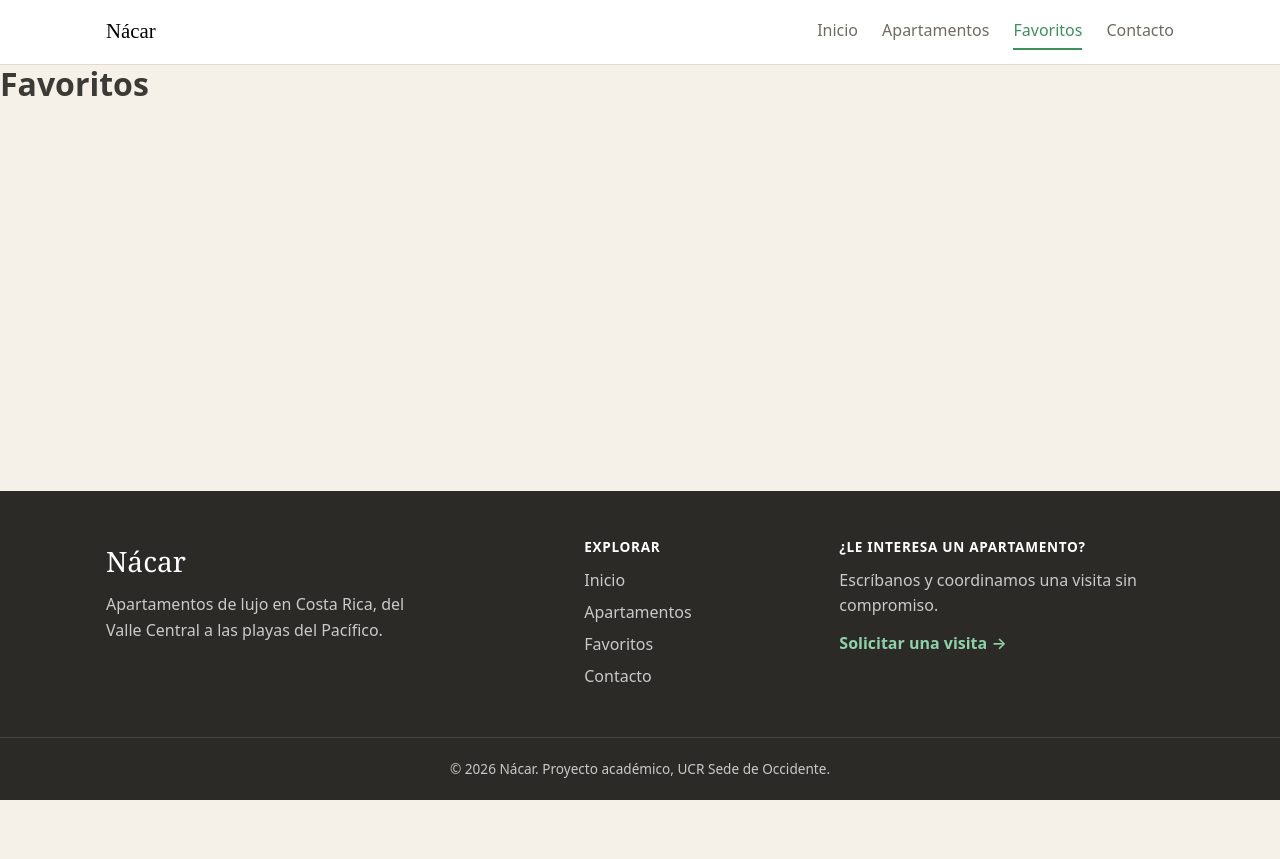
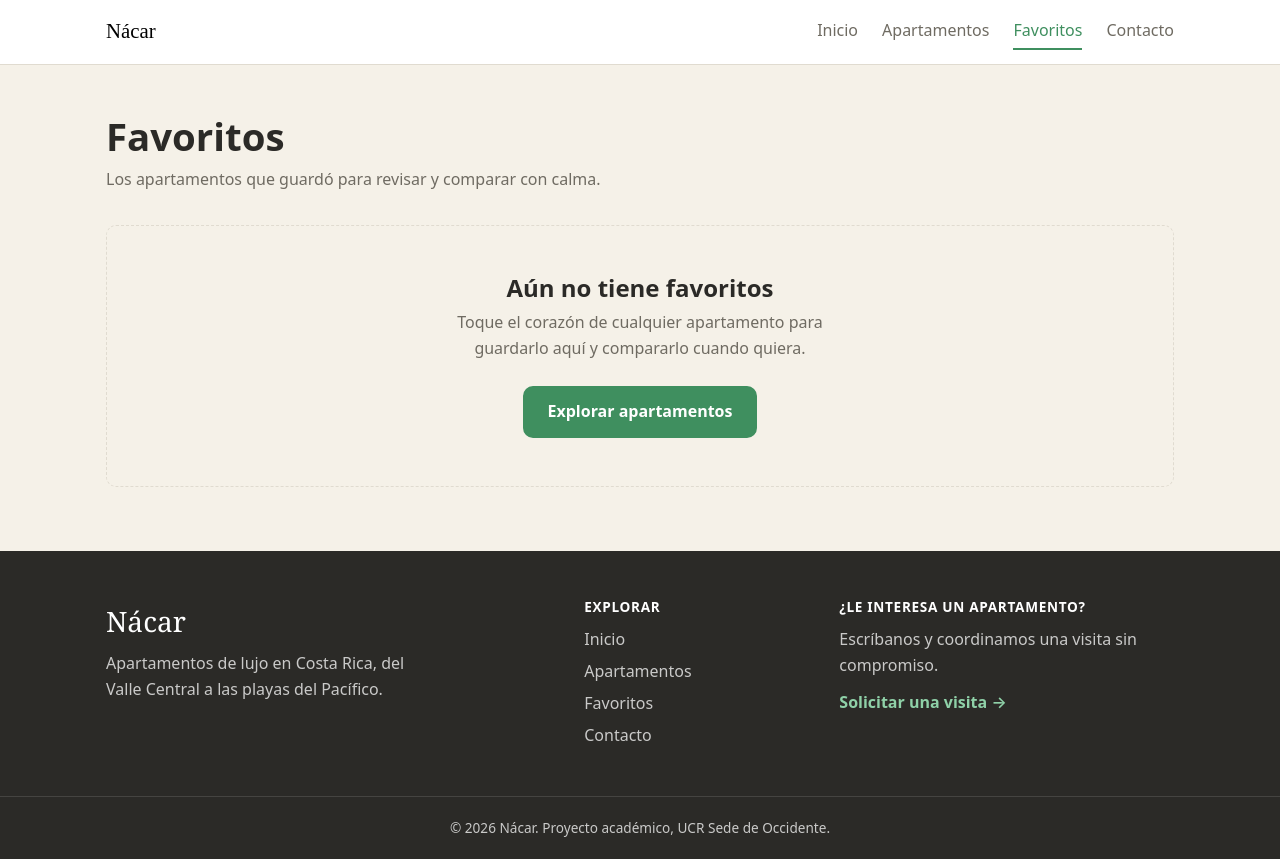
Before and after one commit to diego0226/proyectoDevIV, a React (Vite) app in the folder nacar/: page /favoritos in a window 1280 px wide. Before the commit the page ends 800 px from the top, so only its background shows below. Built offline with nearby package versions, Linux system fonts and the light colour scheme.

Commit message:
Feature favorites completado

```diff
--- a/nacar/src/features/apartments/components/ApartmentCard.tsx
+++ b/nacar/src/features/apartments/components/ApartmentCard.tsx
@@ -1,6 +1,7 @@
 import { Link } from "react-router-dom";
 import type { Apartment } from "../types/Apartments";
 import { formatPrice } from "../../shared/utils/formatPrice";
+import FavoriteButton from "../../favorites/components/FavoriteButton";
 import "./ApartmentCard.css";
 
 interface ApartmentCardProps {
@@ -17,7 +18,10 @@ const ApartmentCard = ({ apartment }: ApartmentCardProps) => {
           loading="lazy"
         />
 
-        {/* Pendiente: aquí va el FavoriteButton de Jered */}
+        <FavoriteButton
+          apartmentId={apartment.id}
+          apartmentName={apartment.name}
+        />
       </div>
 
       <div className="apartment-card__body">
--- a/nacar/src/features/apartments/components/ApartmentContactCard.tsx
+++ b/nacar/src/features/apartments/components/ApartmentContactCard.tsx
@@ -1,6 +1,7 @@
 import { Link } from "react-router-dom";
 import type { Apartment } from "../types/Apartments";
 import { formatPrice } from "../../shared/utils/formatPrice";
+import FavoriteButton from "../../favorites/components/FavoriteButton";
 import "./ApartmentContactCard.css";
 
 interface ApartmentContactCardProps {
@@ -21,13 +22,19 @@ const ApartmentContactCard = ({ apartment }: ApartmentContactCardProps) => {
         compromiso.
       </p>
 
-      {/* El id viaja en la URL para que el formulario de contacto quede prellenado */}
+
       <Link
         className="btn btn--primary apartment-contact-card__button"
         to={`/contacto?propiedad=${apartment.id}`}
       >
         Solicitar una visita
       </Link>
+
+      <FavoriteButton
+        apartmentId={apartment.id}
+        apartmentName={apartment.name}
+        variant="full"
+      />
     </aside>
   );
 };
--- /dev/null
+++ b/nacar/src/features/favorites/components/FavoriteButton.css
@@ -0,0 +1,70 @@
+/* Botón de favoritos */
+.favorite-button {
+  display: inline-flex;
+  align-items: center;
+  justify-content: center;
+  gap: 0.5rem;
+  cursor: pointer;
+}
+
+/* Corazón: solo borde cuando no es favorito, relleno cuando sí lo es */
+.favorite-button svg {
+  width: 20px;
+  height: 20px;
+  flex-shrink: 0;
+  fill: none;
+  stroke: currentColor;
+  stroke-width: 2;
+  stroke-linejoin: round;
+}
+
+.favorite-button[aria-pressed="true"] svg {
+  fill: currentColor;
+}
+
+.favorite-button:focus-visible {
+  outline: 2px solid var(--color-primary);
+  outline-offset: 2px;
+}
+
+/* Variante de ícono: esquina superior derecha de la imagen de la tarjeta
+   (.apartment-card__media ya tiene position: relative) */
+.favorite-button--icon {
+  position: absolute;
+  top: 0.75rem;
+  right: 0.75rem;
+  width: 44px;
+  height: 44px;
+  padding: 0;
+  border: none;
+  border-radius: 50%;
+  background-color: var(--color-white);
+  color: var(--color-dark);
+  box-shadow: var(--shadow);
+  transition: transform 0.2s, color 0.2s;
+}
+
+.favorite-button--icon:hover {
+  transform: scale(1.08);
+  color: var(--color-primary);
+}
+
+.favorite-button--icon[aria-pressed="true"] {
+  color: var(--color-primary);
+}
+
+/* Variante con texto: botón de ancho completo en el detalle */
+.favorite-button--full {
+  width: 100%;
+  margin-top: 0.75rem;
+}
+
+.favorite-button--full[aria-pressed="true"] {
+  background-color: var(--color-primary);
+  color: var(--color-white);
+}
+
+.favorite-button--full[aria-pressed="true"]:hover {
+  background-color: var(--color-primary-dark);
+  border-color: var(--color-primary-dark);
+}
--- a/nacar/src/features/favorites/components/FavoriteButton.tsx
+++ b/nacar/src/features/favorites/components/FavoriteButton.tsx
@@ -1,8 +1,49 @@
-const FavoriteButton = () => {
+import { useFavorites } from "../context/useFavorites";
+import type { FavoriteButtonProps } from "../types/Favorites";
+import "./FavoriteButton.css";
+
+const FavoriteButton = ({
+  apartmentId,
+  apartmentName,
+  variant = "icon",
+}: FavoriteButtonProps) => {
+  const { isFavorite, addFavorite, removeFavorite } = useFavorites();
+  const favorite = isFavorite(apartmentId);
+
+  const handleClick = () => {
+    if (favorite) {
+      removeFavorite(apartmentId);
+    } else {
+      addFavorite(apartmentId);
+    }
+  };
+
+  const className =
+    variant === "icon"
+      ? "favorite-button favorite-button--icon"
+      : "btn btn--outline favorite-button favorite-button--full";
+
   return (
-    <>
+    <button
+      type="button"
+      className={className}
+      aria-pressed={favorite}
 
-    </>
+
+      aria-label={
+        variant === "icon"
+          ? `${favorite ? "Quitar" : "Guardar"} ${apartmentName} ${favorite ? "de" : "en"} favoritos`
+          : undefined
+      }
+      onClick={handleClick}
+    >
+      <svg viewBox="0 0 24 24" aria-hidden="true" focusable="false">
+        <path d="M20.84 4.61a5.5 5.5 0 0 0-7.78 0L12 5.67l-1.06-1.06a5.5 5.5 0 0 0-7.78 7.78l1.06 1.06L12 21.23l7.78-7.78 1.06-1.06a5.5 5.5 0 0 0 0-7.78z" />
+      </svg>
+
+      {variant === "full" &&
+        (favorite ? "Guardado en favoritos" : "Guardar en favoritos")}
+    </button>
   );
 };
 
--- a/nacar/src/features/favorites/context/FavoritesProvider.tsx
+++ b/nacar/src/features/favorites/context/FavoritesProvider.tsx
@@ -1,9 +1,51 @@
+import { useEffect, useState } from "react";
 import { FavoritesContext } from "./FavoritesContext";
 import type { FavoritesProviderProps } from "../types/Favorites";
 
+const STORAGE_KEY = "nacar-favorites";
+
+// Lee los favoritos guardados; si no hay datos o están dañados se empieza con una lista vacía
+function readFavorites(): number[] {
+  try {
+    const saved = JSON.parse(localStorage.getItem(STORAGE_KEY) ?? "[]");
+
+    if (Array.isArray(saved) && saved.every((id) => typeof id === "number")) {
+      return saved;
+    }
+  } catch {
+    // JSON inválido, se ignora y se usa la lista vacía
+  }
+
+  return [];
+}
+
 const FavoritesProvider = ({ children }: FavoritesProviderProps) => {
+
+  // La función se pasa sin ejecutar para que localStorage se lea solo una vez
+  const [favorites, setFavorites] = useState<number[]>(readFavorites);
+
+  // Cada cambio se guarda para que los favoritos sigan ahí al recargar
+  useEffect(() => {
+    localStorage.setItem(STORAGE_KEY, JSON.stringify(favorites));
+  }, [favorites]);
+
+  // FavoriteButton solo llama a addFavorite cuando el apartamento aún no está guardado
+  const addFavorite = (id: number) => {
+    setFavorites([...favorites, id]);
+  };
+
+  const removeFavorite = (id: number) => {
+    setFavorites(favorites.filter((favoriteId) => favoriteId !== id));
+  };
+
+  const isFavorite = (id: number) => favorites.includes(id);
+
   return (
-    <FavoritesContext.Provider value={null}>{children}</FavoritesContext.Provider>
+    <FavoritesContext.Provider
+      value={{ favorites, addFavorite, removeFavorite, isFavorite }}
+    >
+      {children}
+    </FavoritesContext.Provider>
   );
 };
 
--- /dev/null
+++ b/nacar/src/features/favorites/pages/Favorites.css
@@ -0,0 +1,61 @@
+/* Página de favoritos */
+.favorites-page {
+  padding-block: 2rem 3rem;
+}
+
+.favorites-page__header h1 {
+  font-size: 2rem;
+  color: var(--color-dark);
+}
+
+.favorites-page__header p {
+  margin: 0;
+  max-width: 560px;
+  color: var(--color-muted);
+}
+
+.favorites-page__count {
+  margin: 1.5rem 0;
+  color: var(--color-muted);
+  font-size: 0.9rem;
+}
+
+/* Estados de carga y error */
+.favorites-page__status {
+  margin: 3rem 0 0;
+  color: var(--color-muted);
+  text-align: center;
+}
+
+.favorites-page__status--error {
+  color: var(--color-error);
+}
+
+/* Sin favoritos: mismo estilo que el estado vacío del catálogo */
+.favorites-page__empty {
+  margin-top: 2rem;
+  padding: 3rem 1.5rem;
+  border: 1px dashed var(--color-border);
+  border-radius: var(--radius);
+  text-align: center;
+}
+
+.favorites-page__empty h2 {
+  color: var(--color-dark);
+}
+
+.favorites-page__empty p {
+  margin: 0 auto 1.5rem;
+  max-width: 45ch;
+  color: var(--color-muted);
+}
+
+@media (min-width: 600px) {
+  .favorites-page {
+    padding-block: 3rem 4rem;
+  }
+
+  .favorites-page__header h1 {
+    font-size: 2.4rem;
+  }
+}
--- a/nacar/src/features/favorites/pages/Favorites.tsx
+++ b/nacar/src/features/favorites/pages/Favorites.tsx
@@ -1,5 +1,82 @@
+import { Link } from "react-router-dom";
+import ApartmentCardList from "../../apartments/components/ApartmentCardList";
+import { useFetch } from "../../shared/hooks/useFetch";
+import type { Apartment } from "../../apartments/types/Apartments";
+import { useFavorites } from "../context/useFavorites";
+import "./Favorites.css";
+
 const Favorites = () => {
-  return <h1>Favoritos</h1>;
+  const {
+    data: apartments,
+    isLoading,
+    error,
+  } = useFetch<Apartment[]>("/data/apartments.json");
+
+  const { favorites } = useFavorites();
+
+
+  const favoriteApartments = (apartments ?? []).filter((apartment) =>
+    favorites.includes(apartment.id),
+  );
+
+  const renderContent = () => {
+    if (isLoading) {
+      return (
+        <p className="favorites-page__status" role="status">
+          Cargando favoritos...
+        </p>
+      );
+    }
+
+    if (error) {
+      return (
+        <p
+          className="favorites-page__status favorites-page__status--error"
+          role="alert"
+        >
+          No se pudieron cargar sus favoritos. Intente de nuevo más tarde.
+        </p>
+      );
+    }
+
+    if (favoriteApartments.length === 0) {
+      return (
+        <div className="favorites-page__empty">
+          <h2>Aún no tiene favoritos</h2>
+          <p>
+            Toque el corazón de cualquier apartamento para guardarlo aquí y
+            compararlo cuando quiera.
+          </p>
+          <Link to="/apartamentos" className="btn btn--primary">
+            Explorar apartamentos
+          </Link>
+        </div>
+      );
+    }
+
+    return (
+      <>
+        <p className="favorites-page__count">
+          {favoriteApartments.length === 1
+            ? "1 apartamento guardado"
+            : `${favoriteApartments.length} apartamentos guardados`}
+        </p>
+
+        <ApartmentCardList apartments={favoriteApartments} />
+      </>
+    );
+  };
+
+  return (
+    <section className="favorites-page container">
+      <header className="favorites-page__header">
+        <h1>Favoritos</h1>
+        <p>Los apartamentos que guardó para revisar y comparar con calma.</p>
+      </header>
+
+      {renderContent()}
+    </section>
+  );
 };
 
 export default Favorites;
--- a/nacar/src/main.tsx
+++ b/nacar/src/main.tsx
@@ -4,11 +4,14 @@ import './index.css'
 import './app/App.css'
 import App from './app/App.tsx'
 import { BrowserRouter } from 'react-router-dom'
+import FavoritesProvider from './features/favorites/context/FavoritesProvider.tsx'
 
 createRoot(document.getElementById('root')!).render(
   <StrictMode>
     <BrowserRouter>
-      <App />
+      <FavoritesProvider>
+        <App />
+      </FavoritesProvider>
     </BrowserRouter>
   </StrictMode>,
 )
```
Also changed, not shown: nacar/src/features/favorites/types/Favorites.ts (+7 -0 lines).
